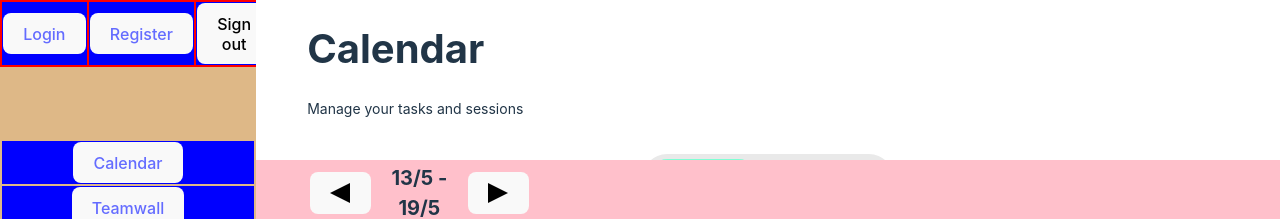
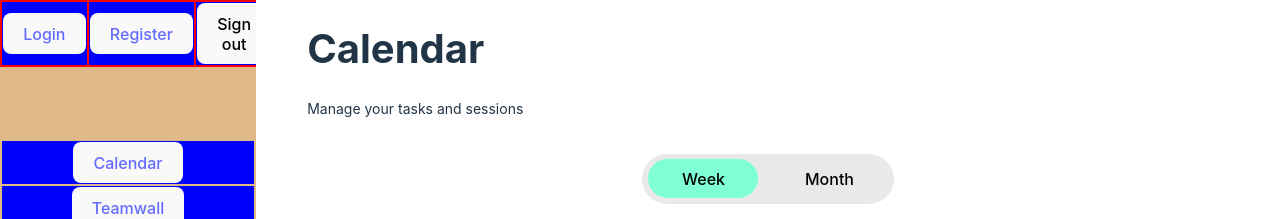
Before and after one commit to leongroth/Grouper, a React (Vite) app: page /Calendar in a window 1280 px wide. Shown: the top 219 px of the page. Built offline with nearby package versions, Linux system fonts and the light colour scheme; no server answers; the database is empty.

Commit message:
calendar

```diff
--- a/src/Calendar/CalendarContainerPage.css
+++ b/src/Calendar/CalendarContainerPage.css
@@ -8,8 +8,9 @@
 
 .TopContainer {
     width: 100%;
-    height: 20vh;
+    height: 100vh;
     position: absolute;
+    min-height: 25%;
     top: 0%;
 }
 
@@ -18,7 +19,7 @@
     top: 20%;
     left: 0%;
     width: 100%;
-    height: 80vh;
+    height: 80%;
 }
 
 .button-box {
--- a/src/Calendar/CalendarContainerPage.jsx
+++ b/src/Calendar/CalendarContainerPage.jsx
@@ -39,13 +39,6 @@ export function CalendarContainerPage() {
                         <button type="button" className="toggle-btn" onClick={toggleRight} >Month</button>
                     </div>
                 </div>
-
-
-
-
-            </div>
-
-            <div className="CalendarViewContainer">
                 <Calendar trigger={isMonthView}/>
                 <CalendarWeek trigger={isWeekView}/>
             </div>
--- a/src/Calendar/CalendarWeekView.css
+++ b/src/Calendar/CalendarWeekView.css
@@ -5,9 +5,6 @@
     left: 5%;
 }
 
-.calendarWeekPage {
-    background-color: pink;
-}
 
 .DayBox {
     background-color: #c2efff;
```
